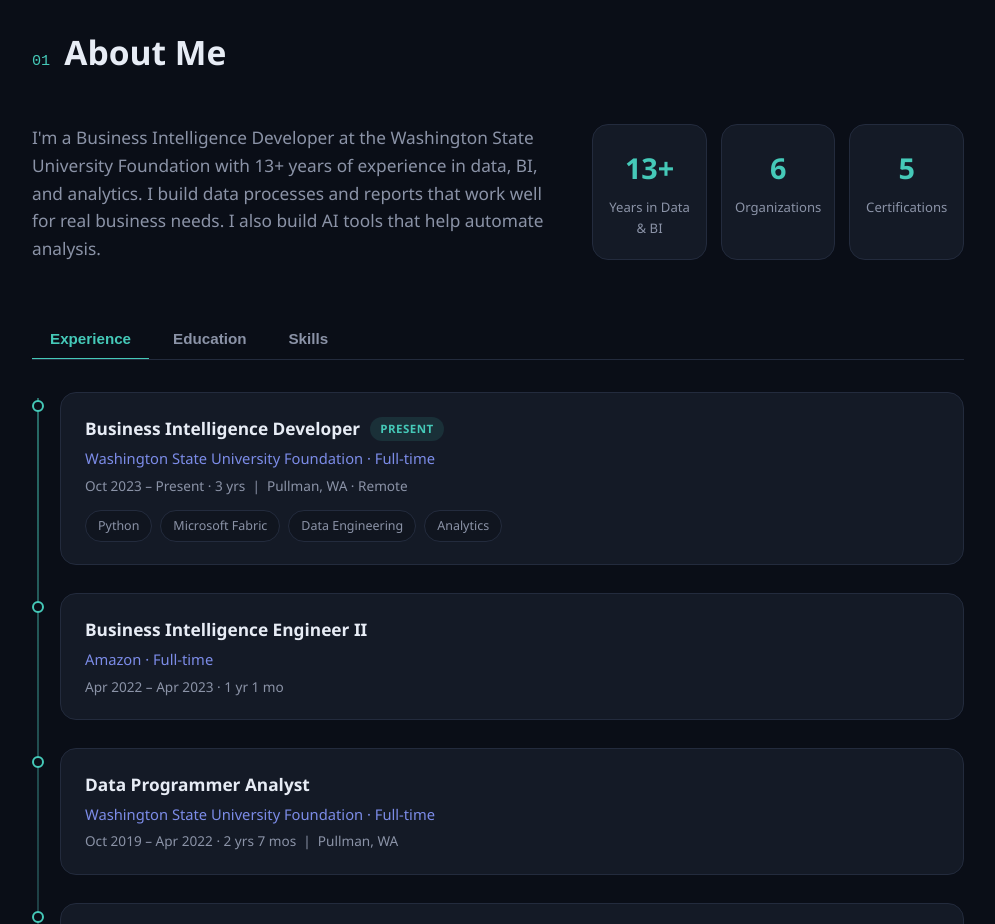
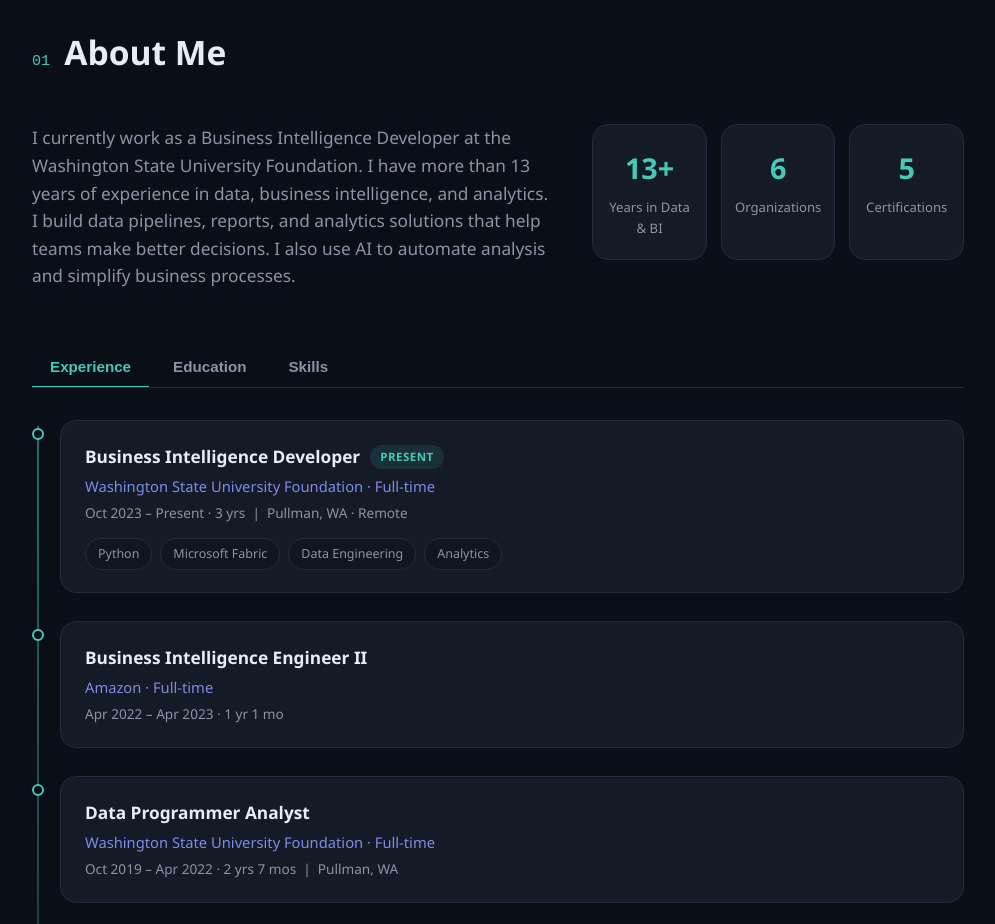
Before and after one commit to sadhikarapu/sadhikarapu.github.io, a plain HTML site: page index.html in a window 1280 px wide. Shown: the part 1000-1924 px from the top of the page, without its empty margins (142-1137 px from the left). Drawn offline with Linux system fonts and the light colour scheme.

Commit message:
Update portfolio about section

```diff
--- a/index.html
+++ b/index.html
@@ -82,9 +82,10 @@
     </div>
     <div class="about-grid">
       <p class="about-text reveal">
-        I'm a Business Intelligence Developer at the Washington State University Foundation with 13+ years
-        of experience in data, BI, and analytics. I build data processes and reports that work well for real
-        business needs. I also build AI tools that help automate analysis.
+        I currently work as a Business Intelligence Developer at the Washington State University Foundation.
+        I have more than 13 years of experience in data, business intelligence, and analytics. I build data
+        pipelines, reports, and analytics solutions that help teams make better decisions. I also use AI to
+        automate analysis and simplify business processes.
       </p>
       <div class="about-stats reveal">
         <div class="stat-card">
```
